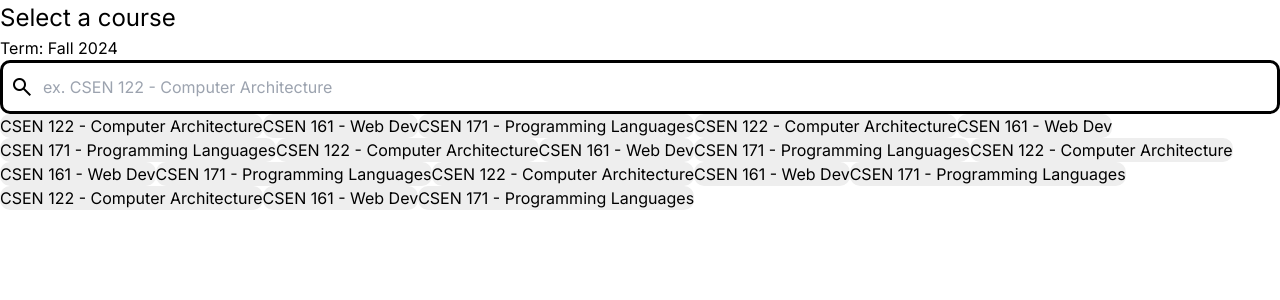
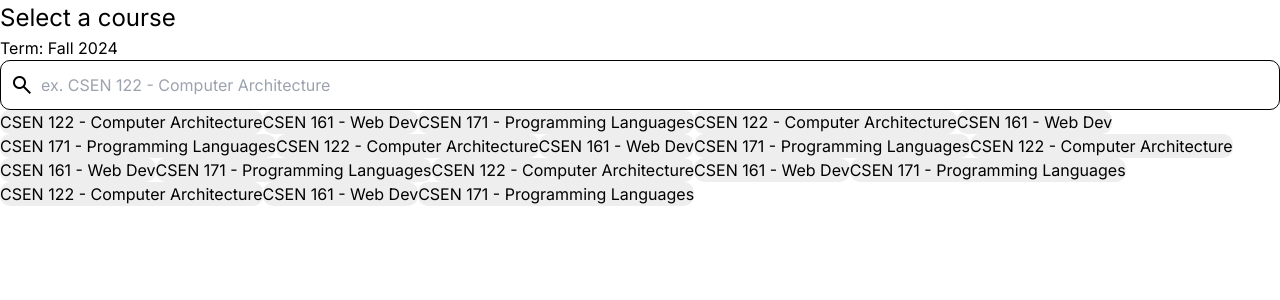
Before and after one commit to sjhalani7/gemini-hackathon, a React (Vite) app in the folder client/: page /course-selection in a window 1280 px wide. Shown: the top 300 px of the page. Built offline with nearby package versions, Linux system fonts and the light colour scheme; no server answers.

Commit message:
Change border size

```diff
--- a/client/src/styles/CourseSelection.css
+++ b/client/src/styles/CourseSelection.css
@@ -1,5 +1,5 @@
 .course-selection-container input {
-  border: solid black;
+  border: solid black 1px;
   border-radius: 10px;
 }
 
```
